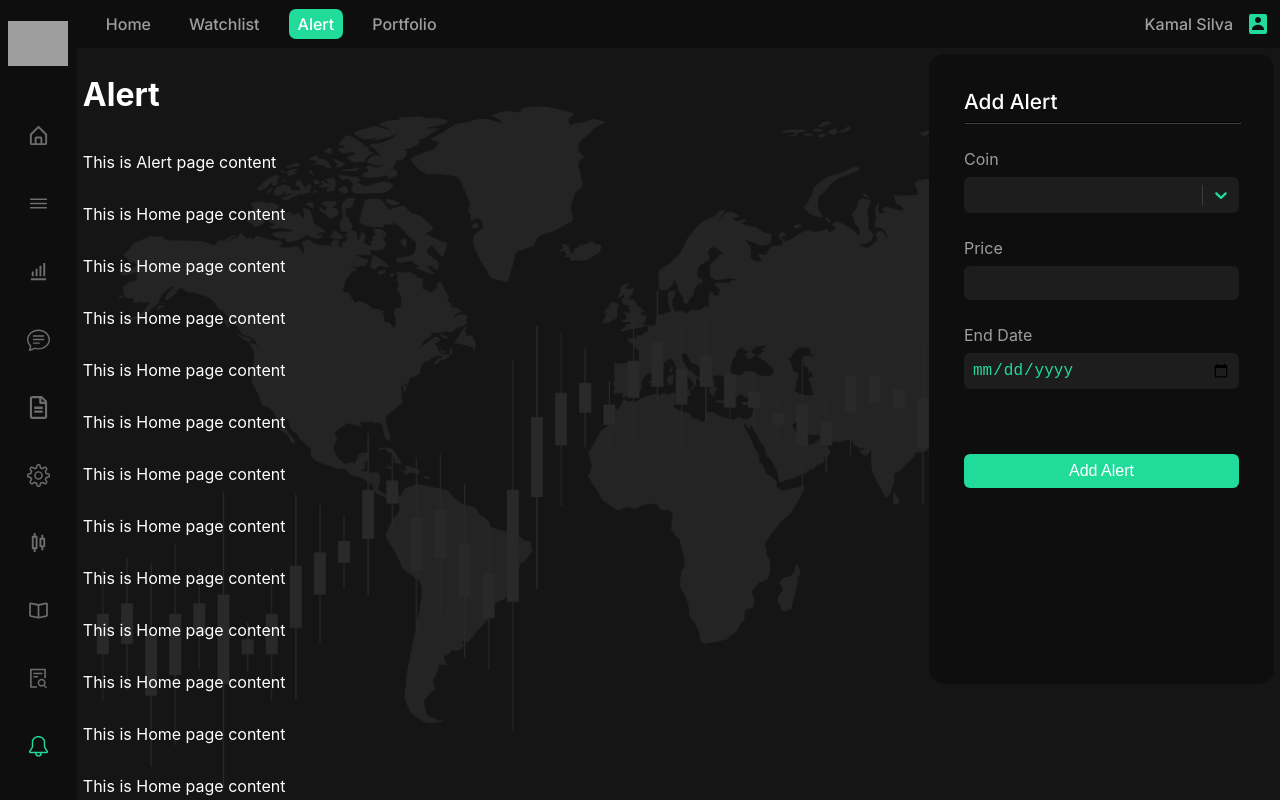
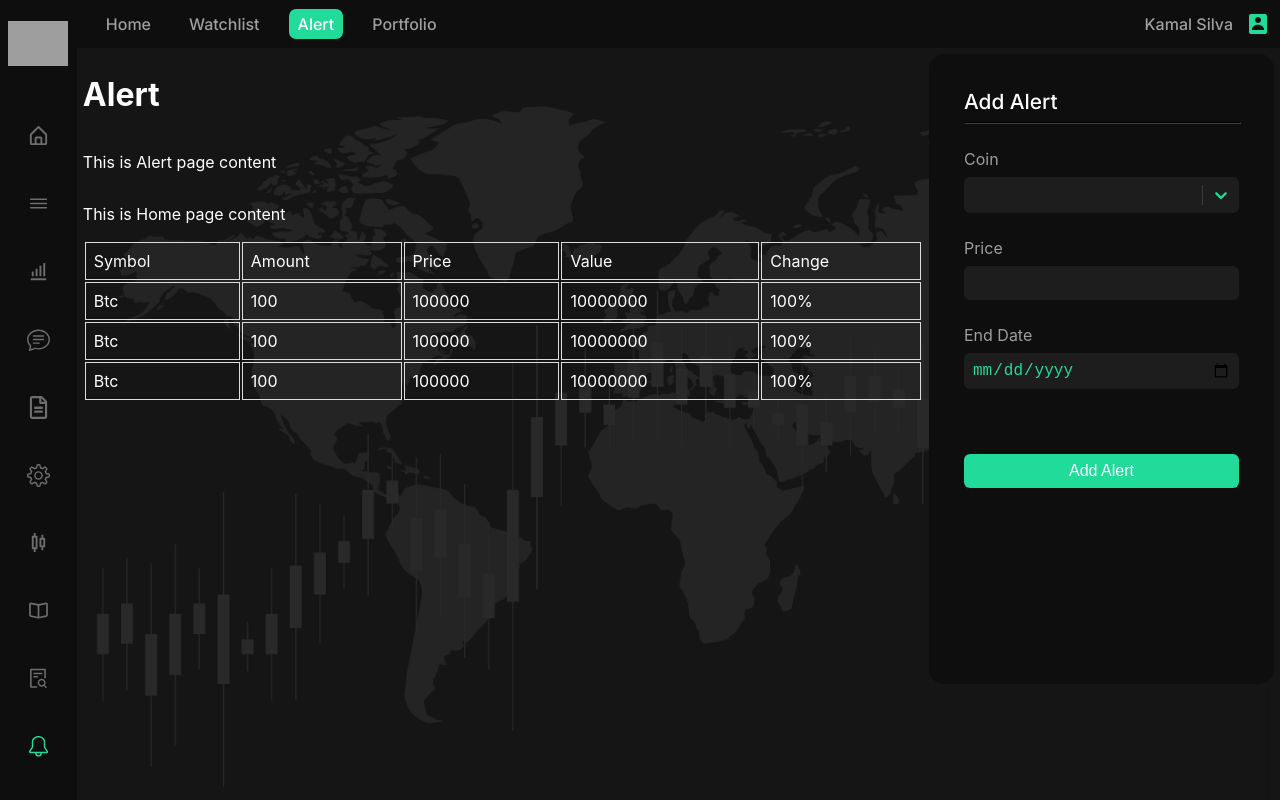
Before and after one commit to IsuruVithanage/TradeX-Web, a React (Create React App) app: page /alert in a window 1280 px wide. Built offline with nearby package versions, Linux system fonts and the light colour scheme; grey boxes are pictures that could not be loaded.

Commit message:
Table component created

```diff
--- a/public/index.html
+++ b/public/index.html
@@ -7,7 +7,8 @@
       name="description"
       content="Web site created using create-react-app"
     />
-    <link rel="apple-touch-icon" href="%PUBLIC_URL%/logo192.png" />
+    <link rel="apple-touch-icon" href="https://i.postimg.cc/gcfCW5yn/tlogo2.png" />
+    <link rel="icon" href="https://i.postimg.cc/gcfCW5yn/tlogo2.png" />
     <!--
       manifest.json provides metadata used when your web app is installed on a
       user's mobile device or desktop. See https://developers.google.com/web/fundamentals/web-app-manifest/
@@ -22,7 +23,7 @@
       work correctly both with client-side routing and a non-root public URL.
       Learn how to configure a non-root public URL by running `npm run build`.
     -->
-    <title>React App</title>
+    <title>TradeX</title>
   </head>
   <body>
     <noscript>You need to enable JavaScript to run this app.</noscript>
--- /dev/null
+++ b/src/Components/Table/Table.css
@@ -0,0 +1,19 @@
+.main-table {
+    width: 100%;
+    color: #ffffff;
+  }
+
+  .table-cell {
+
+    text-align: left;
+    padding: 8px; /* Adjust the padding as needed */
+    border: 1px solid #ddd; /* Add borders if desired */
+  }
+
+.table-head tr{
+
+}
+
+.table-body{
+
+}
--- /dev/null
+++ b/src/Components/Table/Table.js
@@ -0,0 +1,27 @@
+import React from 'react'
+import './Table.css'
+
+export default function Table(props) {
+  return (
+    <div>
+        <table className='main-table'>
+            <thead className='table-head'>
+                {props.children[0]}
+            </thead>
+            <tbody className='table-body'>
+                {props.children.slice(1)}
+            </tbody>
+        </table>
+    </div>
+  )
+}
+
+export function TableRaw({data}) {
+  return (
+    <tr>
+        {(data) && data.map((cell, index) => (
+            <td key={index} className='table-cell'>{cell}</td>
+        ))}
+    </tr>
+  )
+}
--- a/src/Pages/Alert/Alert.js
+++ b/src/Pages/Alert/Alert.js
@@ -2,6 +2,7 @@ import React from "react";
 import BasicPage from '../../Components/BasicPage/BasicPage';
 import SidePanelInput from '../../Components/SidePanel/SidePanelInput/SidePanelInput';
 import SidePanelWithContainer from '../../Components/SidePanel/SidePanelWithContainer';
+import Table, { TableRaw } from '../../Components/Table/Table';
 
 export default function Alert(props) {
 
@@ -35,46 +36,14 @@ export default function Alert(props) {
                 <h1>Alert</h1>
                 <p>This is Alert page content</p>
                 <p>This is Home page content</p>
-            <p>This is Home page content</p>
-            <p>This is Home page content</p>
-            <p>This is Home page content</p>
-            <p>This is Home page content</p>
-            <p>This is Home page content</p>
-            <p>This is Home page content</p>
-            <p>This is Home page content</p>
-            <p>This is Home page content</p>
-            <p>This is Home page content</p>
-            <p>This is Home page content</p>
-            <p>This is Home page content</p>
-            <p>This is Home page content</p>
-            <p>This is Home page content</p>
-            <p>This is Home page content</p>
-            <p>This is Home page content</p>
-            <p>This is Home page content</p>
-            <p>This is Home page content</p>
-            <p>This is Home page content</p>
-            <p>This is Home page content</p>
-            <p>This is Home page content</p>
-            <p>This is Home page content</p>
-            <p>This is Home page content</p>
-            <p>This is Home page content</p>
-            <p>This is Home page content</p>
-            <p>This is Home page content</p>
-            <p>This is Home page content</p>
-            <p>This is Home page content</p>
-            <p>This is Home page content</p>
-            <p>This is Home page content</p>
-            <p>This is Home page content</p>
-            <p>This is Home page content</p>
-            <p>This is Home page content</p>
-            <p>This is Home page content</p>
-            <p>This is Home page content</p>
-            <p>This is Home page content</p>
-            <p>This is Home page content</p>
-            <p>This is Home page content</p>
-            <p>This is Home page content</p>
-            <p>This is Home page content</p>
-            <p>This is Home page content</p>
+
+                <Table>
+                    <TableRaw data={['Symbol', 'Amount', 'Price', 'Value', 'Change']}/>
+                    <TableRaw data={['Btc', '100', '100000', '10000000', '100%']}/>
+                    <TableRaw data={['Btc', '100', '100000', '10000000', '100%']}/>
+                    <TableRaw data={['Btc', '100', '100000', '10000000', '100%']}/>
+                </Table>
+
             </SidePanelWithContainer>
         </BasicPage>
     )
--- a/src/Pages/Portfolio/Portfolio.js
+++ b/src/Pages/Portfolio/Portfolio.js
@@ -4,6 +4,7 @@ import SidePanelWithContainer from '../../Components/SidePanel/SidePanelWithCont
 import LineChart from '../../Components/Charts/LineChart/LineChar';
 import BarChart from '../../Components/Charts/BarChart/BarChart';
 import ValueBar from '../../Components/ValueBar/ValueBar';
+import Table, { TableRaw } from '../../Components/Table/Table';
 const initialData = require('./portfolio-data.json');
 
 export default function Portfolio() {
@@ -34,47 +35,12 @@ export default function Portfolio() {
             <LineChart data={initialData}></LineChart>
         </SidePanelWithContainer>
 
-            <p>This is Home page content</p>
-            <p>This is Home page content</p>
-            <p>This is Home page content</p>
-            <p>This is Home page content</p>
-            <p>This is Home page content</p>
-            <p>This is Home page content</p>
-            <p>This is Home page content</p>
-            <p>This is Home page content</p>
-            <p>This is Home page content</p>
-            <p>This is Home page content</p>
-            <p>This is Home page content</p>
-            <p>This is Home page content</p>
-            <p>This is Home page content</p>
-            <p>This is Home page content</p>
-            <p>This is Home page content</p>
-            <p>This is Home page content</p>
-            <p>This is Home page content</p>
-            <p>This is Home page content</p>
-            <p>This is Home page content</p>
-            <p>This is Home page content</p>
-            <p>This is Home page content</p>
-            <p>This is Home page content</p>
-            <p>This is Home page content</p>
-            <p>This is Home page content</p>
-            <p>This is Home page content</p>
-            <p>This is Home page content</p>
-            <p>This is Home page content</p>
-            <p>This is Home page content</p>
-            <p>This is Home page content</p>
-            <p>This is Home page content</p>
-            <p>This is Home page content</p>
-            <p>This is Home page content</p>
-            <p>This is Home page content</p>
-            <p>This is Home page content</p>
-            <p>This is Home page content</p>
-            <p>This is Home page content</p>
-            <p>This is Home page content</p>
-            <p>This is Home page content</p>
-            <p>This is Home page content</p>
-            <p>This is Home page content</p>
-            <p>This is Home page content</p>
+            <Table>
+                <TableRaw data={['Symbol', 'Amount', 'Price', 'Value', 'Change']}/>
+                <TableRaw data={['Btc', '100', '100000', '10000000', '100%']}/>
+                <TableRaw data={['Btc', '100', '100000', '10000000', '100%']}/>
+                <TableRaw data={['Btc', '100', '100000', '10000000', '100%']}/>
+            </Table>
 
     </BasicPage>
   )
```
